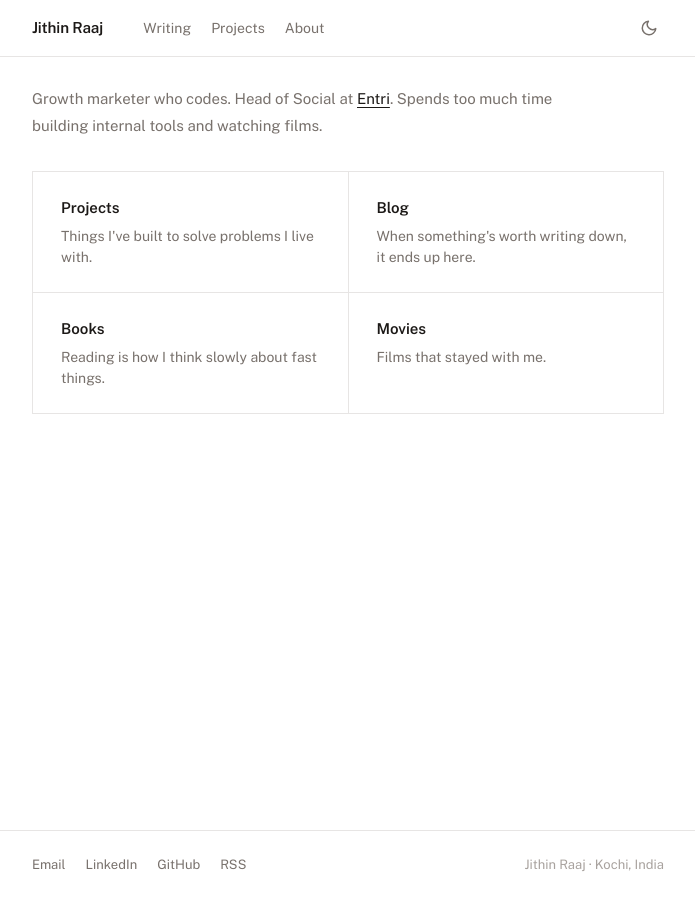
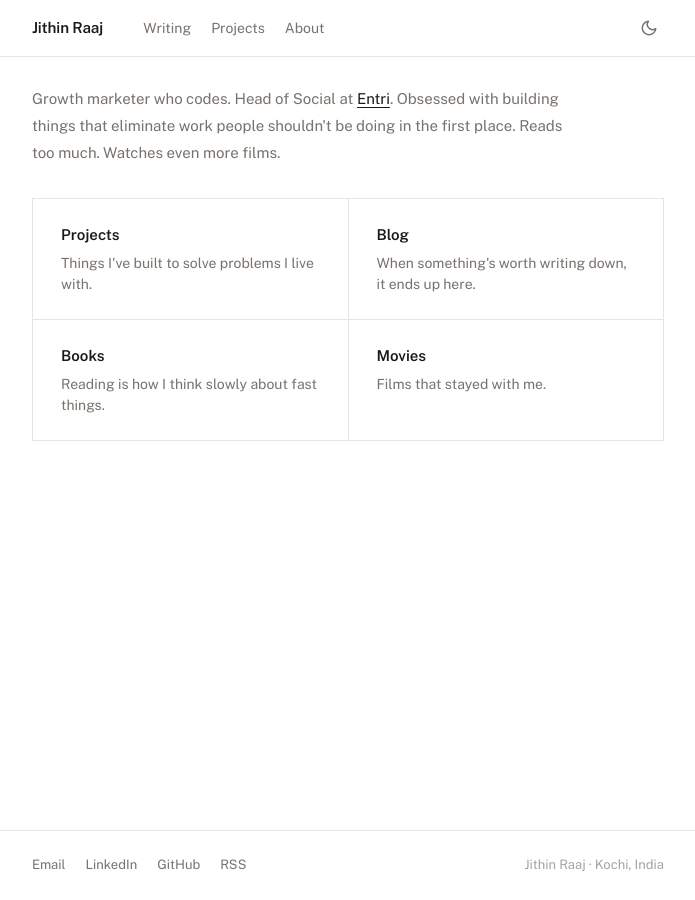
Before and after one commit to jithinrajtk/jithinrajtk.github.io, a Jekyll site: the page built from index.html, in a window 1280 px wide. Shown: the whole page, without its empty margins (292-987 px from the left). Built offline with Jekyll 4.4.1, drawn with Linux system fonts in a browser that asks for light colours.

Commit message:
Update homepage bio

```diff
--- a/index.html
+++ b/index.html
@@ -7,7 +7,7 @@ title: Jithin Raaj
 
   <div class="home-intro">
     <div class="home-bio">
-      <p>Growth marketer who codes. Head of Social at <a href="https://entri.app" target="_blank" rel="noopener">Entri</a>. Spends too much time building internal tools and watching films.</p>
+      <p>Growth marketer who codes. Head of Social at <a href="https://entri.app" target="_blank" rel="noopener">Entri</a>. Obsessed with building things that eliminate work people shouldn't be doing in the first place. Reads too much. Watches even more films.</p>
     </div>
   </div>
 
```
